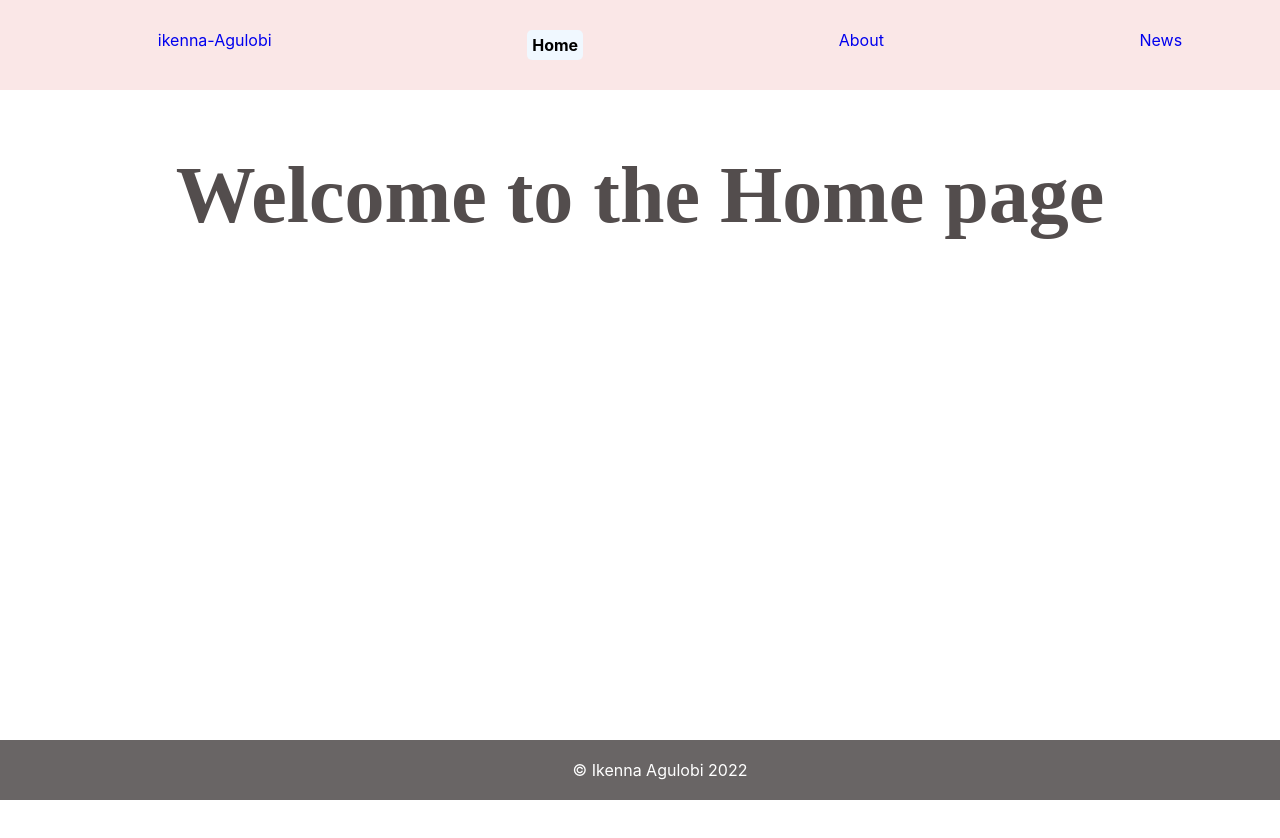
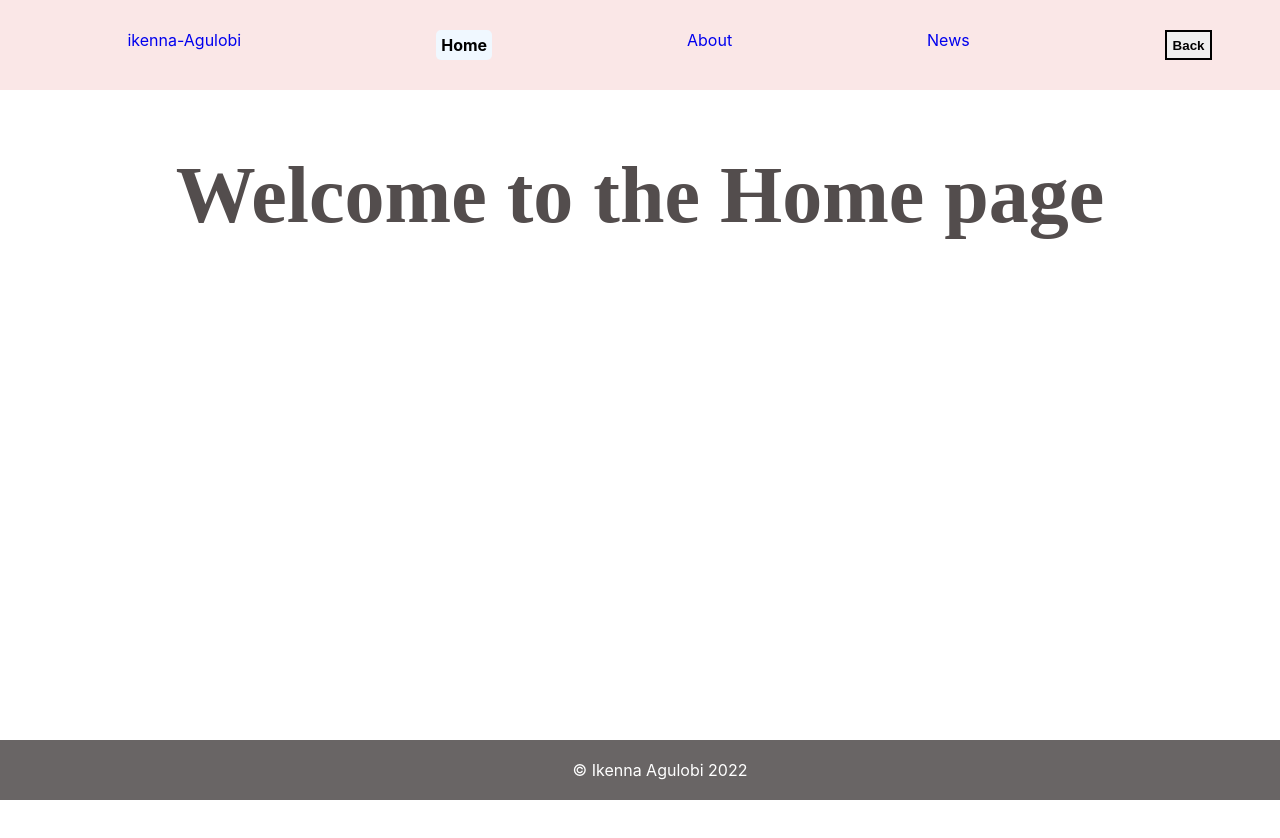
Before and after one commit to ike-agu/react-news-app, a React (Create React App) app in the folder newsly/: page / in a window 1280 px wide. Shown: the top 838 px of the page. Built offline with nearby package versions, Linux system fonts and the light colour scheme; a web font is replaced by a local one.

Commit message:
added back button

```diff
--- a/newsly/src/components/BackButton/index.js
+++ b/newsly/src/components/BackButton/index.js
@@ -0,0 +1,9 @@
+import React from "react"
+import { useNavigate } from 'react-router-dom';
+
+
+export const BackButton = () => {
+    const goTo = useNavigate();
+
+    return <button id="back-button" onClick={() => goTo(-1)} style={{cursor: 'pointer'}}>Back</button>
+}
--- a/newsly/src/components/index.js
+++ b/newsly/src/components/index.js
@@ -0,0 +1 @@
+export { BackButton } from './BackButton';
--- a/newsly/src/layout/Header/index.js
+++ b/newsly/src/layout/Header/index.js
@@ -1,6 +1,6 @@
 import React from 'react';
 import { NavLink } from 'react-router-dom';
-// import { BackButton } from '../../components';
+import { BackButton } from '../../components';
 import './style.css'
 
 export const Header = () => {
@@ -10,7 +10,7 @@ export const Header = () => {
             <NavLink to='/'>Home</NavLink>
             <NavLink to='/about'>About</NavLink>
             <NavLink to='/news'>News</NavLink>
-            {/* <BackButton /> */}
+            <BackButton />
         </nav>
     )
 };
```
